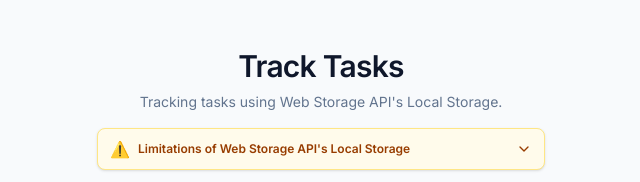
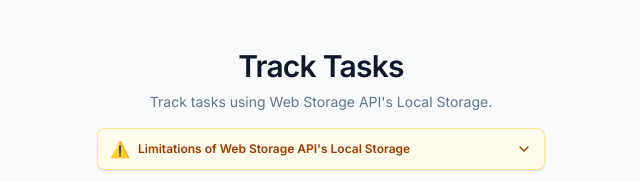
Before and after one commit to sheeeng/track-tasks, a React (Vite) app: page / in a window 1280 px wide. Shown: the top 182 px of the page, without its empty margins (319-959 px from the left). Built offline with nearby package versions, Linux system fonts and the light colour scheme.

Commit message:
fix: typographical error
Signed-off-by: Leonard Sheng Sheng Lee <305414+sheeeng@users.noreply.github.com>

```diff
--- a/metadata.json
+++ b/metadata.json
@@ -1,6 +1,8 @@
 {
   "name": "Track Tasks",
-  "description": "Tracking tasks using Web Storage API's Local Storage.",
+  "description": "Track tasks using Web Storage API's Local Storage.",
   "requestFramePermissions": [],
-  "majorCapabilities": ["MAJOR_CAPABILITY_SERVER_SIDE_GEMINI_API"]
+  "majorCapabilities": [
+    "MAJOR_CAPABILITY_SERVER_SIDE_GEMINI_API"
+  ]
 }
--- a/src/App.tsx
+++ b/src/App.tsx
@@ -27,7 +27,7 @@ export default function App() {
             Track Tasks
           </h1>
           <p className="mt-2 text-center text-sm text-slate-500 dark:text-slate-400">
-            Tracking tasks using Web Storage API's Local Storage.
+            Track tasks using Web Storage API's Local Storage.
           </p>
           <div className="mt-4 w-full text-left text-xs text-amber-800 dark:text-amber-300 bg-amber-50 dark:bg-amber-950/30 border border-amber-200 dark:border-amber-900/50 rounded-lg shadow-sm overflow-hidden transition-all duration-200">
             <button
```
